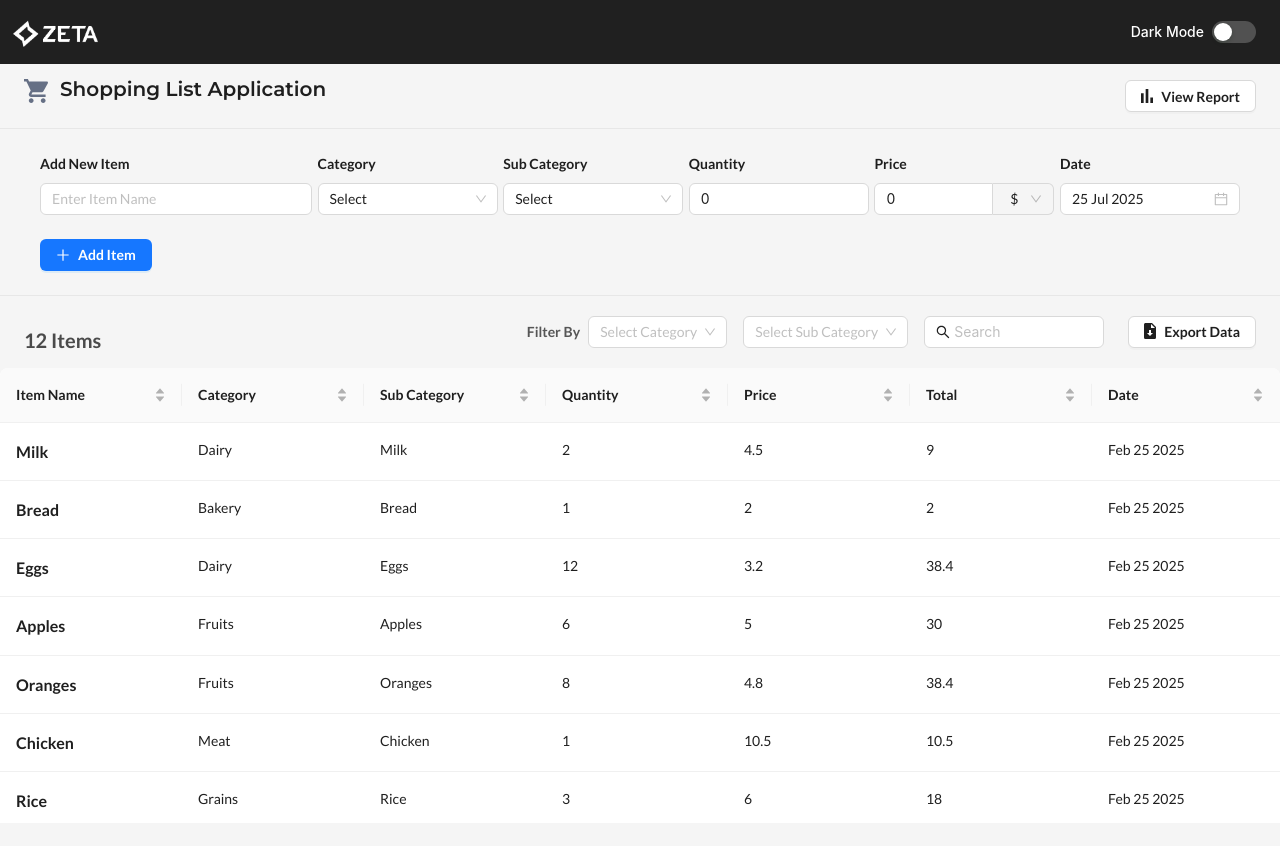
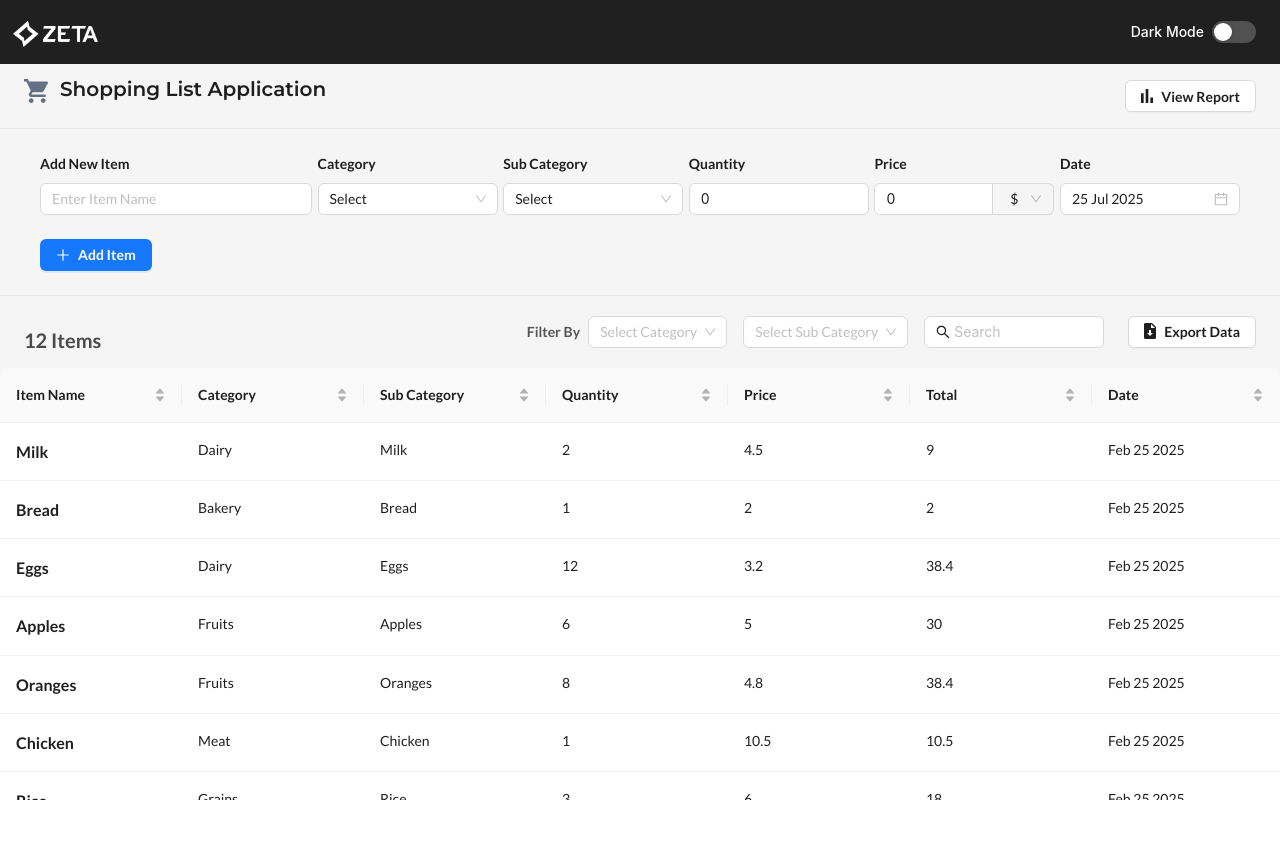
Before and after one commit to Peter-AMD/tech-assess-shopping-list, a React (Vite) app: page / in a window 1280 px wide. Shown: the top 846 px of the page. After the commit the page ends 800 px from the top, so only its background shows below. Built offline with nearby package versions, Linux system fonts and the light colour scheme; what export-to-csv would draw is missing.

Commit message:
Set app height to max view height

```diff
--- a/src/App.tsx
+++ b/src/App.tsx
@@ -36,7 +36,7 @@ const footerStyle: React.CSSProperties = {
 
 const App = () => {
   return (
-    <Flex gap="middle" wrap>
+    <Flex gap="middle" wrap style={{ height: "100%" }}>
       <Layout style={layoutStyle}>
         <Header style={headerStyle}>
           <HeaderComponent />
--- a/src/index.scss
+++ b/src/index.scss
@@ -16,6 +16,10 @@
   text-rendering: optimizeLegibility;
   -webkit-font-smoothing: antialiased;
   -moz-osx-font-smoothing: grayscale;
+}
+
+#root {
+  height: 100vh;
 }
 
 * {
```
